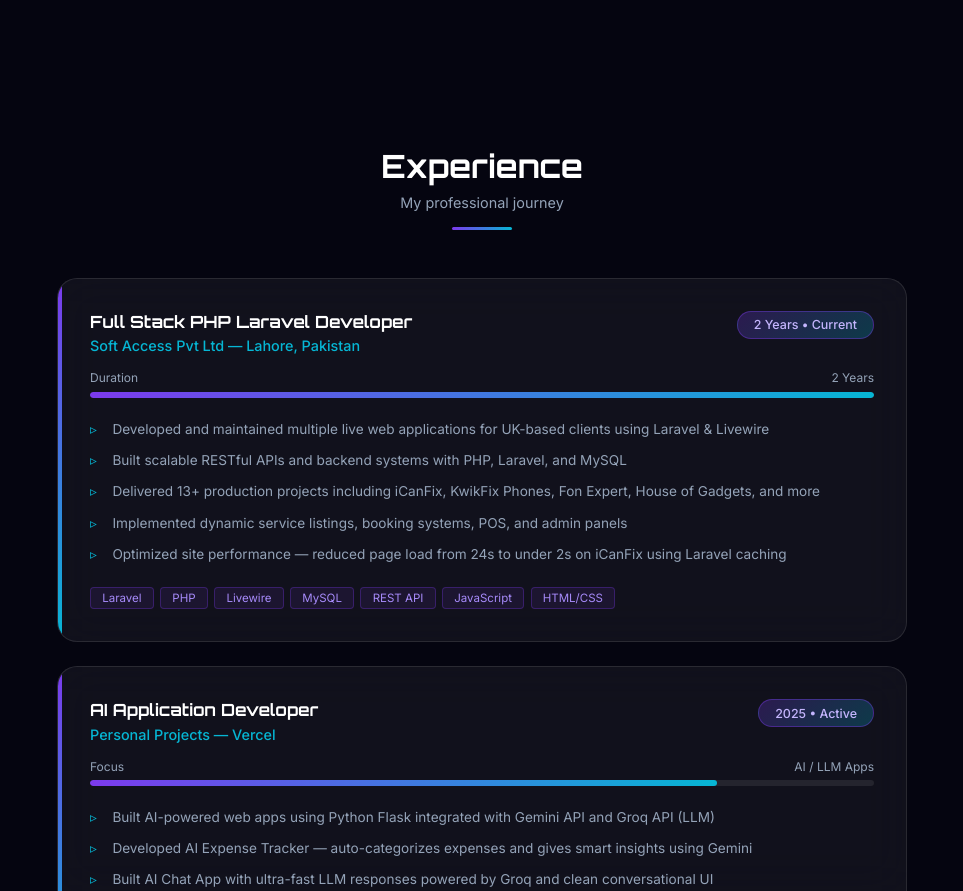
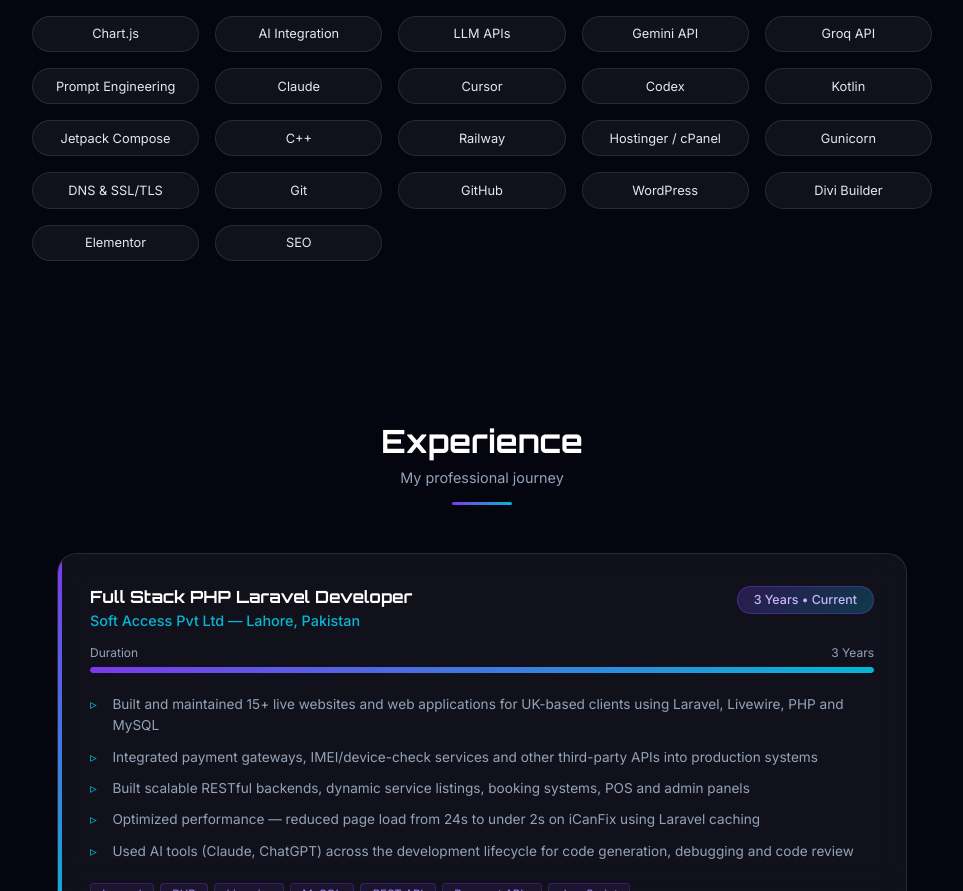
Before and after one commit to Shahidaumar1/Shahida-portfolio, a React (Create React App) app: page / in a window 1280 px wide. Shown: the part 1909-2800 px from the top of the page, without its empty margins (158-1121 px from the left). Built offline with nearby package versions, Linux system fonts and the light colour scheme.

Commit message:
Update portfolio: add CRM, Android AI app, DevOps experience, CV download

```diff
--- a/src/App.jsx
+++ b/src/App.jsx
@@ -67,6 +67,7 @@
 
   useEffect(() => {
     const cards = document.querySelectorAll('.card-3d');
+    const cleanups = [];
     cards.forEach((card) => {
       const onMove = (e) => {
         const r = card.getBoundingClientRect();
@@ -77,7 +78,12 @@
       const onLeave = () => { card.style.transform = ''; };
       card.addEventListener('mousemove', onMove);
       card.addEventListener('mouseleave', onLeave);
+      cleanups.push(() => {
+        card.removeEventListener('mousemove', onMove);
+        card.removeEventListener('mouseleave', onLeave);
       });
+    });
+    return () => cleanups.forEach((fn) => fn());
   }, []);
 
   useEffect(() => {
@@ -95,17 +101,28 @@
 
   // ── SKILLS ──────────────────────────────────────────────────────────────────
   const skills = [
-    'PHP', 'Laravel', 'Python', 'Flask',
-    'AI Integration', 'LLM APIs', 'Gemini API', 'Groq API',
-    'JavaScript', 'React', 'HTML5', 'CSS3', 'Bootstrap', 'jQuery',
-    'Kotlin',
+    'PHP', 'Laravel', 'Livewire', 'Python', 'Flask', 'CodeIgniter',
+    'JavaScript', 'React', 'Vue.js', 'Node.js', 'HTML5', 'CSS3', 'Bootstrap', 'jQuery',
+    'REST API', 'Payment Gateway Integration', 'Third-Party APIs',
+    'MySQL', 'Auth & Role-Based Access', 'PWA', 'Chart.js',
+    'AI Integration', 'LLM APIs', 'Gemini API', 'Groq API', 'Prompt Engineering',
+    'Claude', 'Cursor', 'Codex',
+    'Kotlin', 'Jetpack Compose', 'C++',
+    'Railway', 'Hostinger / cPanel', 'Gunicorn', 'DNS & SSL/TLS', 'Git', 'GitHub',
     'WordPress', 'Divi Builder', 'Elementor', 'SEO',
-    'MySQL', 'REST API', 'Livewire',
-    'Vue.js', 'Node.js', 'C++', 'GitHub',
   ];
 
   // ── PROJECTS ─────────────────────────────────────────────────────────────────
   const projects = [
+    // Flagship
+    {
+      icon: '🧩',
+      title: 'SoftAccess CRM & HR System',
+      live: true,
+      desc: 'Full-featured company CRM & HR platform built solo end-to-end: customer/deal pipeline, attendance, task assignment with automatic time tracking, payroll, leave approvals, notifications, dashboards, CSV exports and Admin/Employee roles. Installable as a PWA, deployed on Railway with cloud MySQL.',
+      tags: ['Python', 'Flask', 'MySQL', 'Flask-Login', 'Chart.js', 'PWA', 'Railway'],
+      link: 'https://web-production-a3a71.up.railway.app/',
+    },
     // AI Projects
     {
       icon: '🤖',
@@ -122,6 +139,13 @@
       desc: 'Real-time AI chat application powered by Groq API for ultra-fast LLM responses. Built with Python Flask backend and deployed on Vercel with clean conversational UI.',
       tags: ['Python', 'Flask', 'Groq API', 'LLM', 'Vercel'],
       link: 'https://ai-chat-app-zeta-lac.vercel.app/',
+    },
+    {
+      icon: '📱',
+      title: 'AI Chat — Android App',
+      live: false,
+      desc: 'Native Android AI chat app built with Kotlin and Jetpack Compose, using the Gemini API for conversational responses.',
+      tags: ['Kotlin', 'Jetpack Compose', 'Gemini API', 'Android'],
     },
     // WordPress / SEO
     {
@@ -230,6 +254,90 @@
     },
   ];
 
+  // ── EXPERIENCE ───────────────────────────────────────────────────────────────
+  const experience = [
+    {
+      role: 'Full Stack PHP Laravel Developer',
+      company: 'Soft Access Pvt Ltd — Lahore, Pakistan',
+      badge: '3 Years • Current',
+      label: 'Duration', value: '3 Years', width: '100%',
+      points: [
+        'Built and maintained 15+ live websites and web applications for UK-based clients using Laravel, Livewire, PHP and MySQL',
+        'Integrated payment gateways, IMEI/device-check services and other third-party APIs into production systems',
+        'Built scalable RESTful backends, dynamic service listings, booking systems, POS and admin panels',
+        'Optimized performance — reduced page load from 24s to under 2s on iCanFix using Laravel caching',
+        'Used AI tools (Claude, ChatGPT) across the development lifecycle for code generation, debugging and code review',
+      ],
+      tech: ['Laravel', 'PHP', 'Livewire', 'MySQL', 'REST API', 'Payment APIs', 'JavaScript'],
+    },
+    {
+      role: 'Python Flask Developer — CRM & HR System',
+      company: 'Soft Access Pvt Ltd — Lahore, Pakistan',
+      badge: '6 Months',
+      label: 'Duration', value: '6 Months', width: '50%',
+      points: [
+        'Designed and built a complete CRM & HR system from scratch: customer/deal pipeline, attendance, tasks, payroll and leave workflows',
+        'Designed the MySQL schema; implemented secure authentication (Flask-Login, password hashing) and Admin/Employee role-based access',
+        'Built REST routes, Chart.js dashboards, CSV exports and file uploads',
+        'Converted the app into an installable Progressive Web App (manifest + service worker) with a fully responsive mobile UI',
+        'Deployed to production on Railway with cloud MySQL, Gunicorn and environment-based configuration',
+      ],
+      tech: ['Python', 'Flask', 'SQLAlchemy', 'MySQL', 'Chart.js', 'PWA', 'Railway'],
+    },
+    {
+      role: 'DevOps / Website Deployment',
+      company: 'Soft Access Pvt Ltd — Lahore, Pakistan',
+      badge: '1 Year',
+      label: 'Duration', value: '1 Year', width: '60%',
+      points: [
+        'Deployed and managed 15+ live PHP/Laravel and WordPress websites on Hostinger using cPanel',
+        'Owned the deployment workflow: domain & DNS setup, file uploads via File Manager/FTP, MySQL creation & migration, Laravel environment setup',
+        'Configured SSL certificates and HTTPS across all client sites',
+        'Handled post-launch maintenance: backups, error troubleshooting, performance checks and uptime monitoring',
+        'Coordinated go-lives directly with UK clients, delivering zero-downtime launches',
+      ],
+      tech: ['Hostinger', 'cPanel', 'Railway', 'DNS', 'SSL/TLS', 'FTP', 'Git'],
+    },
+    {
+      role: 'AI Application Developer',
+      company: 'Personal Projects — Vercel',
+      badge: '2025 • Active',
+      label: 'Focus', value: 'AI / LLM Apps', width: '80%',
+      points: [
+        'Built AI-powered web apps using Python Flask integrated with Gemini API and Groq API (LLM)',
+        'Developed AI Expense Tracker — auto-categorizes expenses and gives smart insights using Gemini',
+        'Built AI Chat App with ultra-fast LLM responses powered by Groq, plus a native Android version in Kotlin & Jetpack Compose',
+        'Deployed AI projects live on Vercel with secure API key and environment variable management',
+      ],
+      tech: ['Python', 'Flask', 'Gemini API', 'Groq API', 'LLM', 'Kotlin', 'Vercel'],
+    },
+    {
+      role: 'WordPress Developer & SEO Specialist',
+      company: 'Freelance Projects',
+      badge: '1 Year',
+      label: 'Duration', value: '1 Year', width: '60%',
+      points: [
+        'Built WordPress websites using Divi Builder and Elementor with custom layouts and themes',
+        'Performed full SEO audits — fixed 404 broken links with proper 301 redirects across all pages',
+        'Added meta tags, structured data (Schema), and on-page SEO to improve search rankings',
+        'Certified in WordPress Development from DigiSkills.pk',
+      ],
+      tech: ['WordPress', 'Divi Builder', 'Elementor', 'SEO', 'PHP', 'CSS'],
+    },
+    {
+      role: 'Frontend Developer',
+      company: 'Freelance & Projects',
+      badge: '2 Years',
+      label: 'Duration', value: '2 Years', width: '100%',
+      points: [
+        'Built responsive, mobile-first UIs using HTML5, CSS3, Bootstrap, JavaScript, jQuery and React',
+        'Developed interactive web pages with modern design patterns and animations',
+        'Ensured cross-browser compatibility and optimized page performance',
+      ],
+      tech: ['HTML5', 'CSS3', 'JavaScript', 'Bootstrap', 'jQuery', 'React'],
+    },
+  ];
+
   return (
     <>
       <canvas id="bg-canvas" ref={canvasRef}></canvas>
@@ -252,12 +360,15 @@
           <div className="hero-tag">✦ Full Stack Developer &amp; AI Builder</div>
           <h1 className="hero-name"><span>Shahida Bibi</span></h1>
           <p className="hero-title">
-            PHP Laravel · Python Flask · AI/LLM Integration<br />
-            Building scalable web apps &amp; intelligent AI solutions
+            Laravel · React · Node.js · Python Flask · REST APIs · AI/LLM Integration<br />
+            Building, deploying &amp; scaling web apps and AI-powered products
           </p>
           <div className="hero-btns">
             <button className="btn-primary" onClick={() => scrollTo('#projects')}>View Projects</button>
             <button className="btn-outline" onClick={() => scrollTo('#contact')}>Contact Me</button>
+            {/* Put your CV PDF in the /public folder with this exact name */}
+            <a className="btn-outline" href="/Shahida_Bibi_Full_Stack_Developer_CV.pdf" download
+               style={{ textDecoration: 'none', display: 'inline-block' }}>⬇ Download CV</a>
           </div>
         </div>
       </section>
@@ -274,11 +385,12 @@
           </div>
           <div className="about-text">
             <h2>Hello, I'm Shahida 👋</h2>
-            <p>Results-driven Full Stack Developer with 3+ years of experience in PHP Laravel, Python Flask, and AI/LLM integrations. I build modern, responsive web apps and intelligent AI-powered solutions.</p>
-            <p>I've delivered 15+ live projects for UK-based clients and built AI apps using Gemini and Groq APIs — focused on clean, optimized, and user-friendly solutions.</p>
+            <p>Full Stack Developer with 3+ years of professional experience in PHP Laravel, Python Flask, React and AI/LLM integrations. I own products end-to-end — from backend architecture and REST/third-party API integration to deployment, security and post-launch support.</p>
+            <p>I've delivered 15+ live production projects for UK-based clients, built a complete CRM &amp; HR platform solo (role-based auth, PWA, live on Railway), cut a client site's load time from 24s to under 2s, and built AI apps using Gemini and Groq APIs. I work daily in English with international clients.</p>
             <div className="about-stats">
               <div className="stat"><div className="stat-num">3+</div><div className="stat-label">Years Exp</div></div>
-              <div className="stat"><div className="stat-num">15+</div><div className="stat-label">Projects</div></div>
+              <div className="stat"><div className="stat-num">15+</div><div className="stat-label">Live Projects</div></div>
+              <div className="stat"><div className="stat-num">24s→2s</div><div className="stat-label">Load Time</div></div>
               <div className="stat"><div className="stat-num">4</div><div className="stat-label">Certificates</div></div>
             </div>
           </div>
@@ -307,99 +419,27 @@
           <div className="title-line"></div>
         </div>
         <div className="exp-wrapper">
-
-          <div className="exp-card reveal">
+          {experience.map((e, i) => (
+            <div key={i} className="exp-card reveal">
               <div className="exp-header">
                 <div className="exp-left">
-                <div className="exp-role">Full Stack PHP Laravel Developer</div>
-                <div className="exp-company">Soft Access Pvt Ltd — Lahore, Pakistan</div>
+                  <div className="exp-role">{e.role}</div>
+                  <div className="exp-company">{e.company}</div>
                 </div>
-              <div className="exp-badge">2 Years • Current</div>
+                <div className="exp-badge">{e.badge}</div>
               </div>
               <div className="exp-duration-bar">
-              <div className="exp-duration-label"><span>Duration</span><span>2 Years</span></div>
-              <div className="bar-track"><div className="bar-fill" style={{ width: '100%' }}></div></div>
+                <div className="exp-duration-label"><span>{e.label}</span><span>{e.value}</span></div>
+                <div className="bar-track"><div className="bar-fill" style={{ width: e.width }}></div></div>
               </div>
               <ul className="exp-points">
-              <li>Developed and maintained multiple live web applications for UK-based clients using Laravel &amp; Livewire</li>
-              <li>Built scalable RESTful APIs and backend systems with PHP, Laravel, and MySQL</li>
-              <li>Delivered 13+ production projects including iCanFix, KwikFix Phones, Fon Expert, House of Gadgets, and more</li>
-              <li>Implemented dynamic service listings, booking systems, POS, and admin panels</li>
-              <li>Optimized site performance — reduced page load from 24s to under 2s on iCanFix using Laravel caching</li>
+                {e.points.map((pt, j) => <li key={j}>{pt}</li>)}
               </ul>
               <div className="exp-tech">
-              {['Laravel', 'PHP', 'Livewire', 'MySQL', 'REST API', 'JavaScript', 'HTML/CSS'].map((t, i) => <span key={i}>{t}</span>)}
+                {e.tech.map((t, j) => <span key={j}>{t}</span>)}
               </div>
             </div>
-
-          <div className="exp-card reveal">
-            <div className="exp-header">
-              <div className="exp-left">
-                <div className="exp-role">AI Application Developer</div>
-                <div className="exp-company">Personal Projects — Vercel</div>
-              </div>
-              <div className="exp-badge">2025 • Active</div>
-            </div>
-            <div className="exp-duration-bar">
-              <div className="exp-duration-label"><span>Focus</span><span>AI / LLM Apps</span></div>
-              <div className="bar-track"><div className="bar-fill" style={{ width: '80%' }}></div></div>
-            </div>
-            <ul className="exp-points">
-              <li>Built AI-powered web apps using Python Flask integrated with Gemini API and Groq API (LLM)</li>
-              <li>Developed AI Expense Tracker — auto-categorizes expenses and gives smart insights using Gemini</li>
-              <li>Built AI Chat App with ultra-fast LLM responses powered by Groq and clean conversational UI</li>
-              <li>Deployed all AI projects live on Vercel with secure API key and environment variable management</li>
-            </ul>
-            <div className="exp-tech">
-              {['Python', 'Flask', 'Gemini API', 'Groq API', 'LLM', 'Vercel'].map((t, i) => <span key={i}>{t}</span>)}
-            </div>
-          </div>
-
-          <div className="exp-card reveal">
-            <div className="exp-header">
-              <div className="exp-left">
-                <div className="exp-role">WordPress Developer &amp; SEO Specialist</div>
-                <div className="exp-company">Freelance Projects</div>
-              </div>
-              <div className="exp-badge">1 Year</div>
-            </div>
-            <div className="exp-duration-bar">
-              <div className="exp-duration-label"><span>Duration</span><span>1 Year</span></div>
-              <div className="bar-track"><div className="bar-fill" style={{ width: '60%' }}></div></div>
-            </div>
-            <ul className="exp-points">
-              <li>Built WordPress websites using Divi Builder and Elementor with custom layouts and themes</li>
-              <li>Performed full SEO audits — fixed 404 broken links with proper 301 redirects across all pages</li>
-              <li>Added meta tags, structured data (Schema), and on-page SEO to improve search rankings</li>
-              <li>Certified in WordPress Development from DigiSkills.pk</li>
-            </ul>
-            <div className="exp-tech">
-              {['WordPress', 'Divi Builder', 'Elementor', 'SEO', 'PHP', 'CSS'].map((t, i) => <span key={i}>{t}</span>)}
-            </div>
-          </div>
-
-          <div className="exp-card reveal">
-            <div className="exp-header">
-              <div className="exp-left">
-                <div className="exp-role">Frontend Developer</div>
-                <div className="exp-company">Freelance &amp; Projects</div>
-              </div>
-              <div className="exp-badge">2 Years</div>
-            </div>
-            <div className="exp-duration-bar">
-              <div className="exp-duration-label"><span>Duration</span><span>2 Years</span></div>
-              <div className="bar-track"><div className="bar-fill" style={{ width: '100%' }}></div></div>
-            </div>
-            <ul className="exp-points">
-              <li>Built responsive, mobile-first UIs using HTML5, CSS3, Bootstrap, JavaScript, and jQuery</li>
-              <li>Developed interactive web pages with modern design patterns and animations</li>
-              <li>Ensured cross-browser compatibility and optimized page performance</li>
-            </ul>
-            <div className="exp-tech">
-              {['HTML5', 'CSS3', 'JavaScript', 'Bootstrap', 'jQuery', 'React'].map((t, i) => <span key={i}>{t}</span>)}
-            </div>
-          </div>
-
+          ))}
         </div>
       </section>
 
@@ -407,7 +447,7 @@
       <section id="projects">
         <div className="section-title reveal">
           <h2>Projects</h2>
-          <p>Live AI apps, WordPress sites &amp; real-world web applications</p>
+          <p>Live AI apps, SaaS-style platforms &amp; real-world web applications</p>
           <div className="title-line"></div>
         </div>
         <div className="projects-grid">
```
Lines whose indentation alone changed are shown as unchanged.
